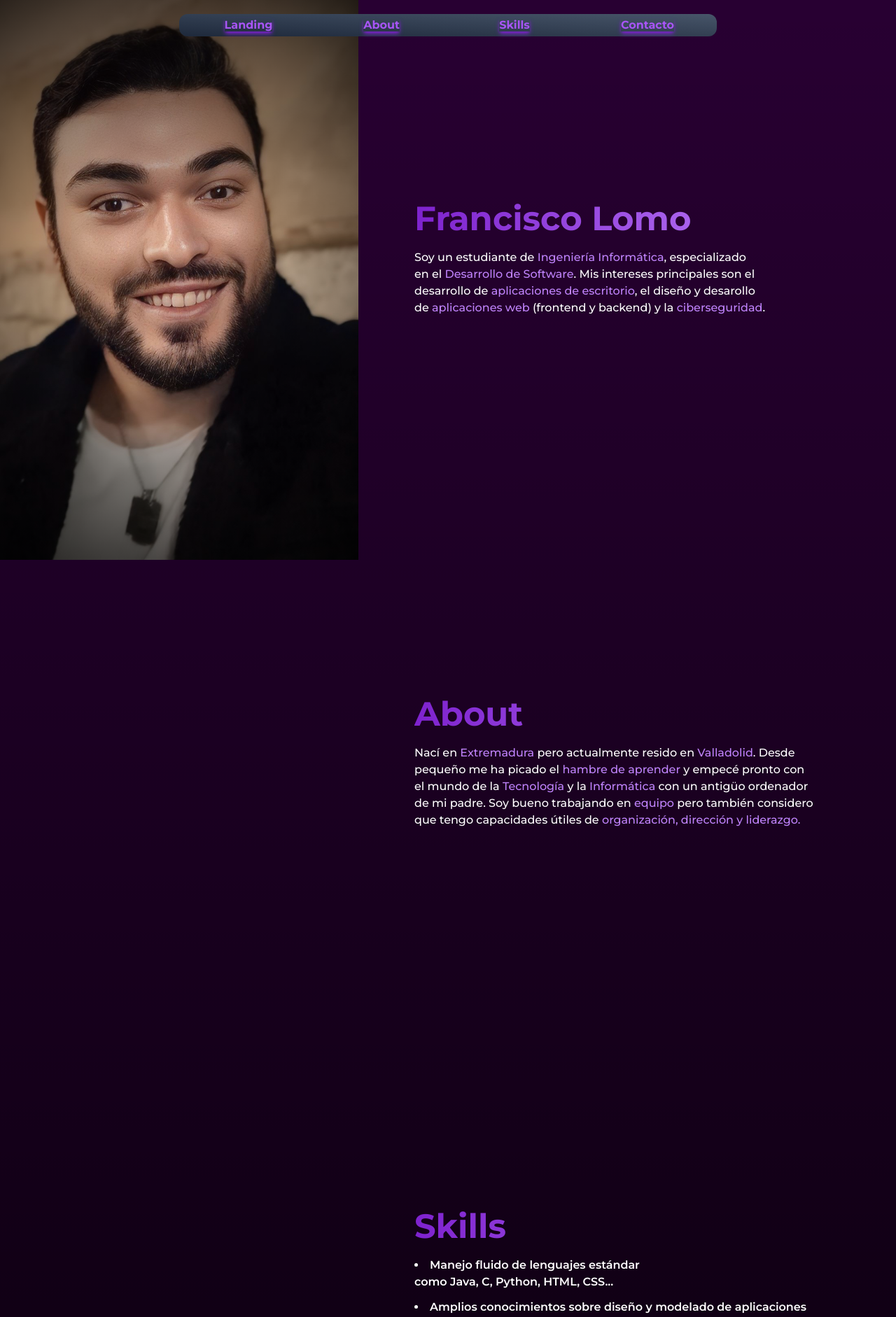
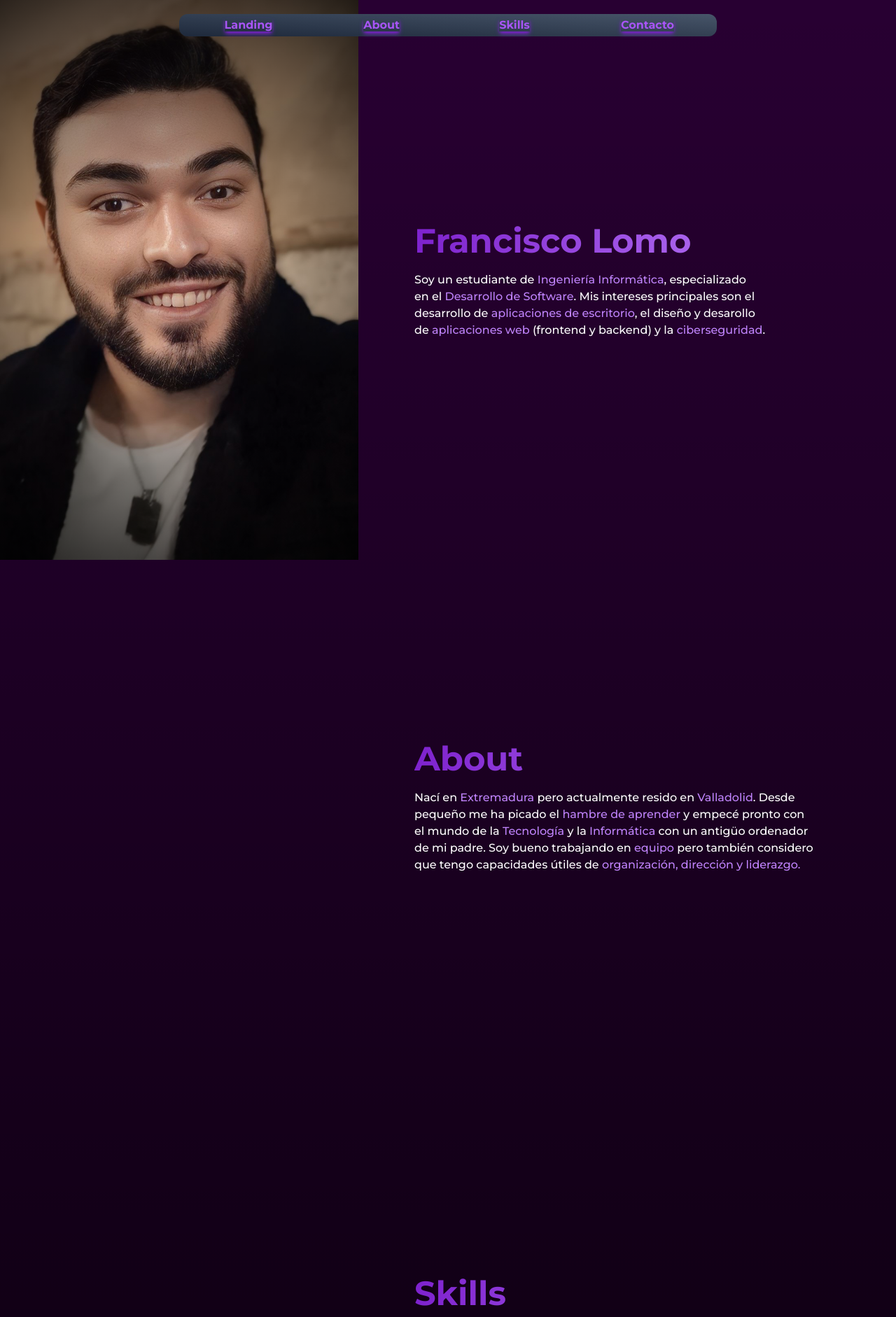
Before and after one commit to FranLomo/portfolio, a Next.js app: page /portfolio/ in a window 1280 px wide. Shown: the top 1882 px of the page at 70% size. Built offline with nearby package versions, Linux system fonts and the light colour scheme.

Commit message:
Intento de arreglar distancias en pages

```diff
--- a/app/page.tsx
+++ b/app/page.tsx
@@ -22,11 +22,11 @@ export default function Home() {
       <div className="w-2/5 h-full relative"></div>
 
       <div className="w-3/5 px-20 text-balance font-medium">
-        <strong><h1 className="pt-72 text-5xl bg-gradient-to-r from-purple-700 to-purple-400 text-transparent bg-clip-text" id="landing">Francisco Lomo</h1></strong>
+        <strong><h1 className="pt-80 text-5xl bg-gradient-to-r from-purple-700 to-purple-400 text-transparent bg-clip-text" id="landing">Francisco Lomo</h1></strong>
         <p className="font-semibol mt-5 pb-64">Soy un estudiante de <a className="text-purple-400">Ingeniería Informática</a>, especializado en el <a className="text-purple-400">Desarrollo de Software</a>. Mis intereses principales son el desarrollo de <a className="text-purple-400">aplicaciones de escritorio</a>, el diseño y desarollo de <a className="text-purple-400">aplicaciones web</a> (frontend y backend) y la <a className="text-purple-400">ciberseguridad</a>.</p>
-        <strong><h1 className="pt-72 text-5xl bg-gradient-to-r from-purple-700 to-purple-400 text-transparent bg-clip-text" id="about">About</h1></strong>
+        <strong><h1 className="pt-80 text-5xl bg-gradient-to-r from-purple-700 to-purple-400 text-transparent bg-clip-text" id="about">About</h1></strong>
         <p className="font-semibol mt-5 pb-64">Nací en <a className="text-purple-400">Extremadura</a> pero actualmente resido en <a className="text-purple-400">Valladolid</a>. Desde pequeño me ha picado el <a className="text-purple-400">hambre de aprender</a> y empecé pronto con el mundo de la <a className="text-purple-400">Tecnología</a> y la <a className="text-purple-400">Informática</a> con un antigüo ordenador de mi padre. Soy bueno trabajando en  <a className="text-purple-400">equipo</a> pero también considero que tengo capacidades útiles de <a className="text-purple-400">organización, dirección y liderazgo.</a></p>
-        <strong><h1 className="pt-72 text-5xl bg-gradient-to-r from-purple-700 to-purple-400 text-transparent bg-clip-text" id="skills">Skills</h1></strong>
+        <strong><h1 className="pt-80 text-5xl bg-gradient-to-r from-purple-700 to-purple-400 text-transparent bg-clip-text" id="skills">Skills</h1></strong>
         <div className="font-semibold mt-5 pb-48">
           <ul className="list-disc list-inside space-y-3">
             <li>Manejo fluido de lenguajes estándar como Java, C, Python, HTML, CSS...</li>
```
